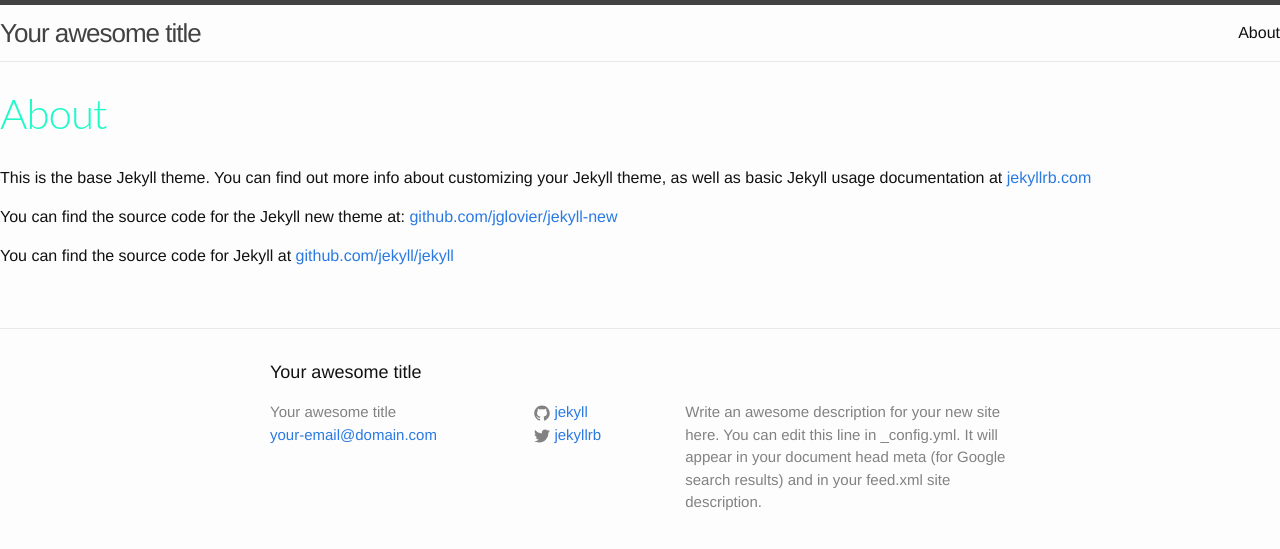
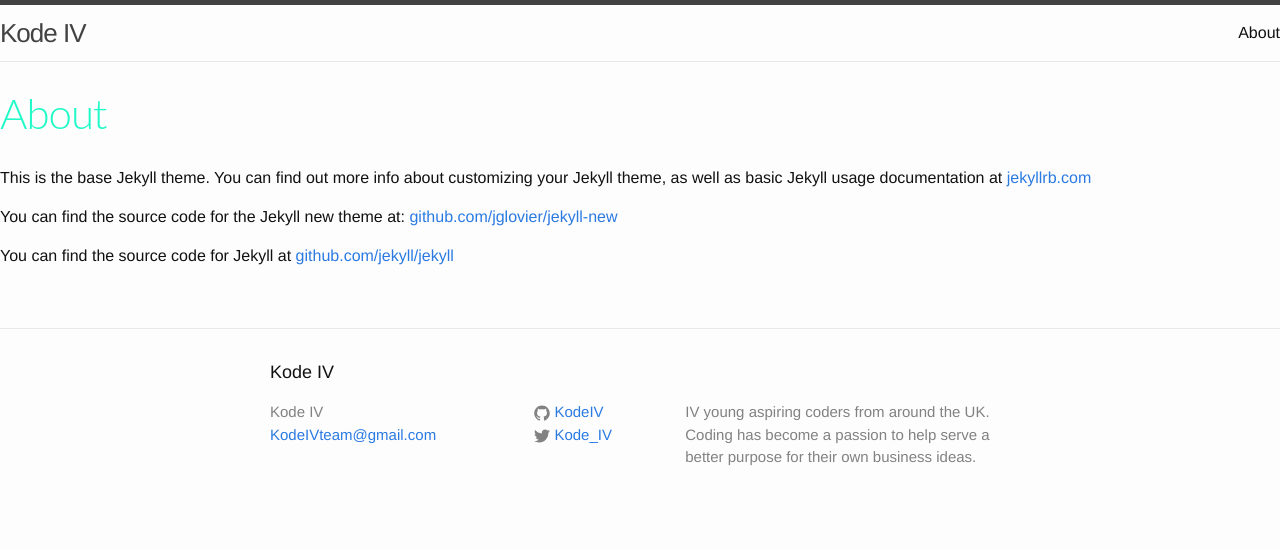
Before and after one commit to KodeIV/KodeIV.github.io, a Jekyll site: the page built from about.md, in a window 1280 px wide. Shown: the top 549 px of the page. Built offline with Jekyll 4.4.1, drawn with Linux system fonts in a browser that asks for light colours.

Commit message:
config commit

```diff
--- a/_config.yml
+++ b/_config.yml
@@ -1,14 +1,12 @@
 # Site settings
-title: Your awesome title
-email: your-email@domain.com
+title: Kode IV
+email: KodeIVteam@gmail.com
 description: > # this means to ignore newlines until "baseurl:"
-  Write an awesome description for your new site here. You can edit this
-  line in _config.yml. It will appear in your document head meta (for
-  Google search results) and in your feed.xml site description.
+ IV young aspiring coders from around the UK. Coding has become a passion to help serve a better purpose for their own business ideas.
 baseurl: "" # the subpath of your site, e.g. /blog/
-url: "http://yourdomain.com" # the base hostname & protocol for your site
-twitter_username: jekyllrb
-github_username:  jekyll
+url: "http://KodeIV.me" # the base hostname & protocol for your site
+twitter_username: Kode_IV
+github_username:  KodeIV
 
 # Build settings
 markdown: kramdown
```
